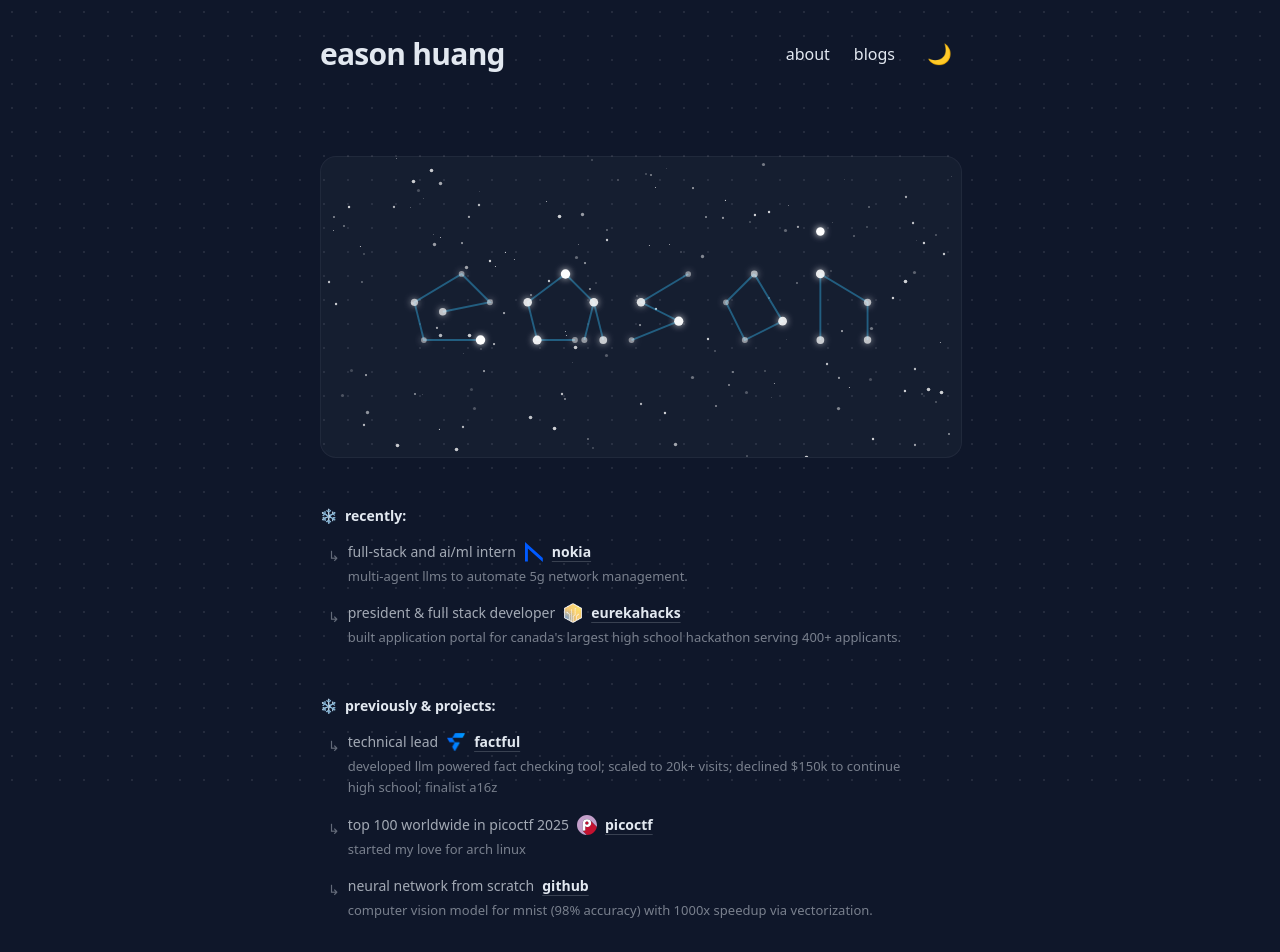
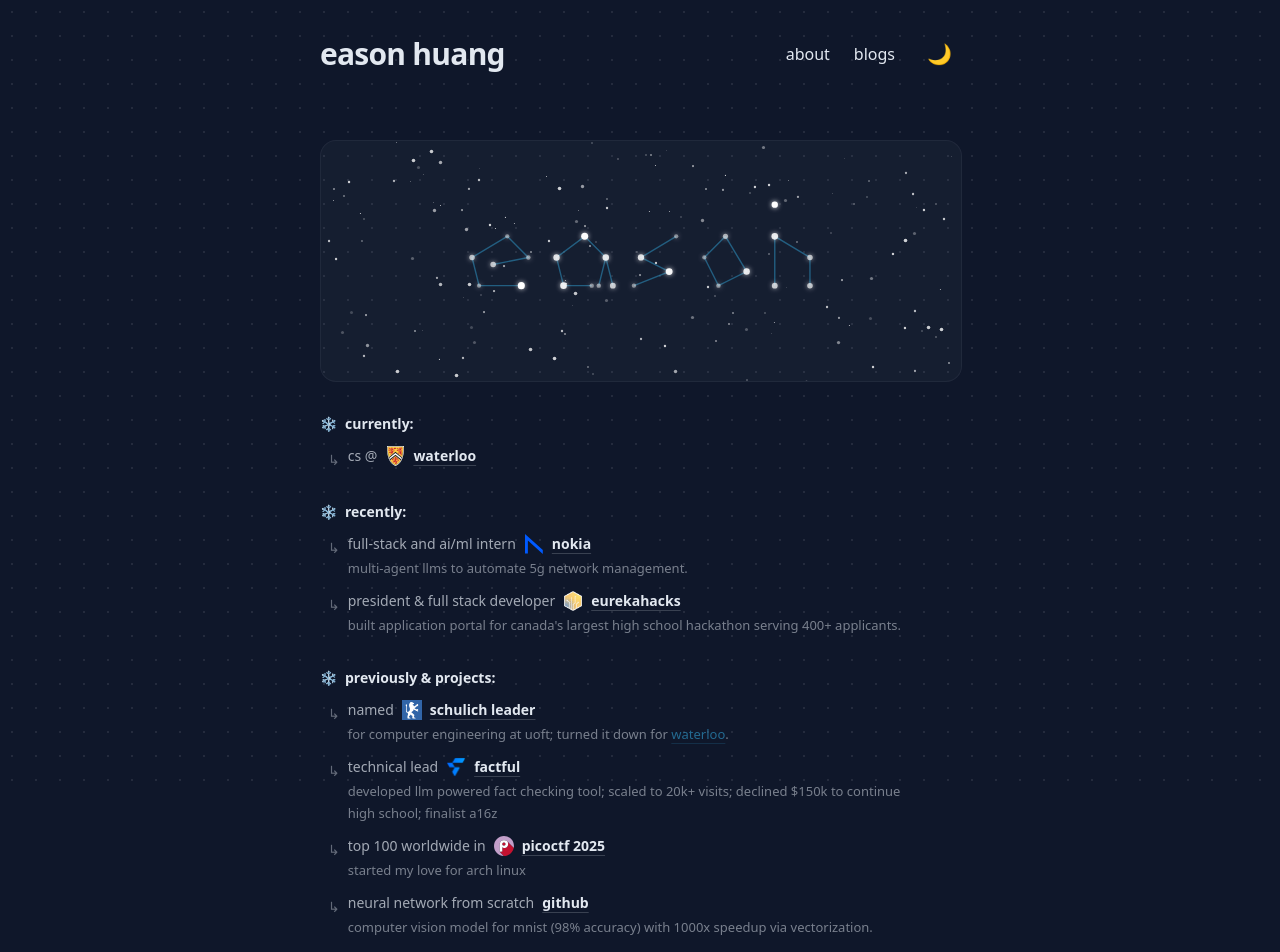
Before and after one commit to GuyOnWifi/personal-website, a Next.js app: page / in a window 1280 px wide. Shown: the top 952 px of the page. Built offline with nearby package versions, Linux system fonts and the light colour scheme.

Commit message:
more content!!

```diff
--- a/app/page.tsx
+++ b/app/page.tsx
@@ -2,6 +2,16 @@ import Hero from "@/components/Hero";
 import ExperienceList from "@/components/ExperienceList";
 
 export default function Home() {
+  const currentItems = [
+    {
+      title: "CS @",
+      company: "Waterloo",
+      icon: "/waterloo.svg",
+      link: "https://uwaterloo.ca",
+      type: "job" as const
+    },
+  ];
+
   const buildingItems = [
     {
       title: "Full-stack and AI/ML Intern",
@@ -23,6 +33,25 @@ export default function Home() {
 
   const previousItems = [
     {
+      title: "named",
+      company: "Schulich Leader",
+      icon: "/schulich.svg",
+      link: "https://schulichleaders.com",
+      description: (
+        <>
+          for computer engineering at uoft; turned it down for{" "}
+          <a
+            href="/blog/the_offer_i_turned_down"
+            className="text-accent underline decoration-accent/30 decoration-1 underline-offset-4 hover:decoration-accent transition-all"
+          >
+            waterloo
+          </a>
+          .
+        </>
+      ),
+      type: "job" as const
+    },
+    {
       title: "Technical Lead",
       company: "Factful",
       description: "developed LLM powered fact checking tool; scaled to 20k+ visits; declined $150k to continue high school; finalist a16z",
@@ -31,8 +60,8 @@ export default function Home() {
       type: "job" as const
     },
     {
-      title: "Top 100 worldwide in PicoCTF 2025",
-      company: "picoCTF",
+      title: "Top 100 worldwide in",
+      company: "picoCTF 2025",
       description: "started my love for arch linux",
       icon: "/picoctf.svg",
       link: "https://picoctf.org",
@@ -48,11 +77,16 @@ export default function Home() {
   ];
 
   return (
-    <div className="py-12 pb-24">
+    <div className="py-8 pb-16">
       <h1 className="sr-only">eason huang, software engineer</h1>
       <Hero />
 
-      <div className="mt-12">
+      <div className="mt-8">
+        <ExperienceList
+          sectionTitle="currently:"
+          items={currentItems}
+        />
+
         <ExperienceList
           sectionTitle="recently:"
           items={buildingItems}
--- a/components/ExperienceList.tsx
+++ b/components/ExperienceList.tsx
@@ -7,7 +7,7 @@ import React from "react";
 interface ExperienceItem {
     title: string;
     company: string;
-    description?: string;
+    description?: React.ReactNode;
     icon?: string;
     link?: string;
     type: "job" | "project" | "header";
@@ -15,17 +15,19 @@ interface ExperienceItem {
 
 interface ExperienceListProps {
     items: ExperienceItem[];
-    sectionTitle: string;
+    sectionTitle?: string;
 }
 
 export default function ExperienceList({ items, sectionTitle }: ExperienceListProps) {
     return (
-        <section className="mb-12">
-            <h2 className="text-sm font-bold flex items-center gap-2 mb-4">
+        <section className="mb-8">
+            {sectionTitle && (
+                <h2 className="text-sm font-bold flex items-center gap-2 mb-3">
                     <span className="text-accent animate-pulse">❄</span> {sectionTitle}
                 </h2>
+            )}
 
-            <div className="space-y-4 ml-2">
+            <div className="space-y-3 ml-2">
                 {items.map((item, index) => (
                     <motion.div
                         key={index}
@@ -48,23 +50,25 @@ export default function ExperienceList({ items, sectionTitle }: ExperienceListPr
                                         {item.icon && (
                                             <Image
                                                 src={item.icon}
-                                                alt={`${item.company} logo`}
+                                                alt={`${item.company || item.title} logo`}
                                                 width={20}
                                                 height={20}
                                                 className="w-5 h-5 object-contain"
                                                 unoptimized={item.icon.endsWith(".svg")}
                                             />
                                         )}
-                                        {item.company && (
+                                        {item.company && (() => {
+                                            const isInternal = item.link?.startsWith("/");
+                                            return (
                                                 <a
                                                     href={item.link || "#"}
-                                                target="_blank"
-                                                rel="noopener noreferrer"
+                                                    {...(isInternal ? {} : { target: "_blank", rel: "noopener noreferrer" })}
                                                     className="font-semibold underline decoration-foreground/20 decoration-1 underline-offset-4 hover:decoration-accent transition-all cursor-pointer"
                                                 >
                                                     {item.company}
                                                 </a>
-                                        )}
+                                            );
+                                        })()}
                                     </div>
                                     {item.description && (
                                         <p className="opacity-50 mt-1 leading-relaxed text-[13px] max-w-xl">
--- a/components/Hero.tsx
+++ b/components/Hero.tsx
@@ -131,7 +131,7 @@ export default function Hero() {
     const drawTransition = { duration: 3, ease: "easeInOut" as const };
 
     return (
-        <div className="relative h-[300px] w-full overflow-hidden rounded-2xl bg-foreground/[0.03] border border-foreground/5 box-content">
+        <div className="relative h-[240px] w-full overflow-hidden rounded-2xl bg-foreground/[0.03] border border-foreground/5 box-content">
             {/* Background Stars */}
             {stars.map((star) => (
                 <Star key={star.id} {...star} />
--- /dev/null
+++ b/public/the_offer_i_turned_down.md
@@ -0,0 +1,24 @@
+---
+title: the offer i turned down
+description: why i went to waterloo
+date: 2026-06-07
+tags: [decisions, university, waterloo]
+---
+
+In my last year of high school I was named a Schulich Leader at the University of Toronto. I turned it down to go to Waterloo.
+
+Here's the reasoning, with all the thoughts I had, _at that time_.
+
+## why i chose waterloo
+
+**I wanted software, specifically.** UofT didn't have a software engineering degree, so I applied to computer engineering. The more I thought about it, the more I realized that I'm drawn more to the coding side. With software, the whole loop is a laptop and an editor: you think it, type it, see it, fix it. Hardware required parts, a bench, tools, so I just never racked up the same hours. It's not that hardware doesn't matter to me. If anything, I think it's one of the most important understandings to have to do software. But there's a difference between designing the machine and writing code that respects it, and I wanted the second.
+
+**Co-op buys you more shots.** Software is enormous and I can't yet tell you which corner of it I want to live in. Waterloo's model is six co-op terms, four months each: six chances to try something, be wrong, and adjust. To me, I felt like that had an advantage over UofT's year-long PEY, which lands later in the degree and is a longer placement. Both are strong, I just wanted shorter rotations to sample widely before committing. I'd rather iterate than gamble, and I think being exposed to breadth is not a bad thing.
+
+**Timing forced my hand.** The Schulich offer came well before Waterloo had sent anything, with a tight deadline. I had to decide without knowing what Waterloo would offer, and a hopeful part of me wondered if it might come through with something comparable. It didn't. Part of this call was made under real uncertainty, and I'd rather say that than pretend it was clean.
+
+## what i actually believe about it
+
+I'll probably never know which version of the next four years would have been better. There's no "control group". What I keep coming back to is that the choice mattered less than what I do with it. Either path still required me to put in the work to get where I want to go.
+
+So: a bet, made with incomplete information, that I'm at peace with even though I can't prove it was right. That feels like most of the important decisions I'll make, honestly. But this was just one of the first big ones, with many more to come.
```
Also changed, not shown: public/schulich.svg (added), public/waterloo.svg (added). Lines whose indentation alone changed are shown as unchanged.
